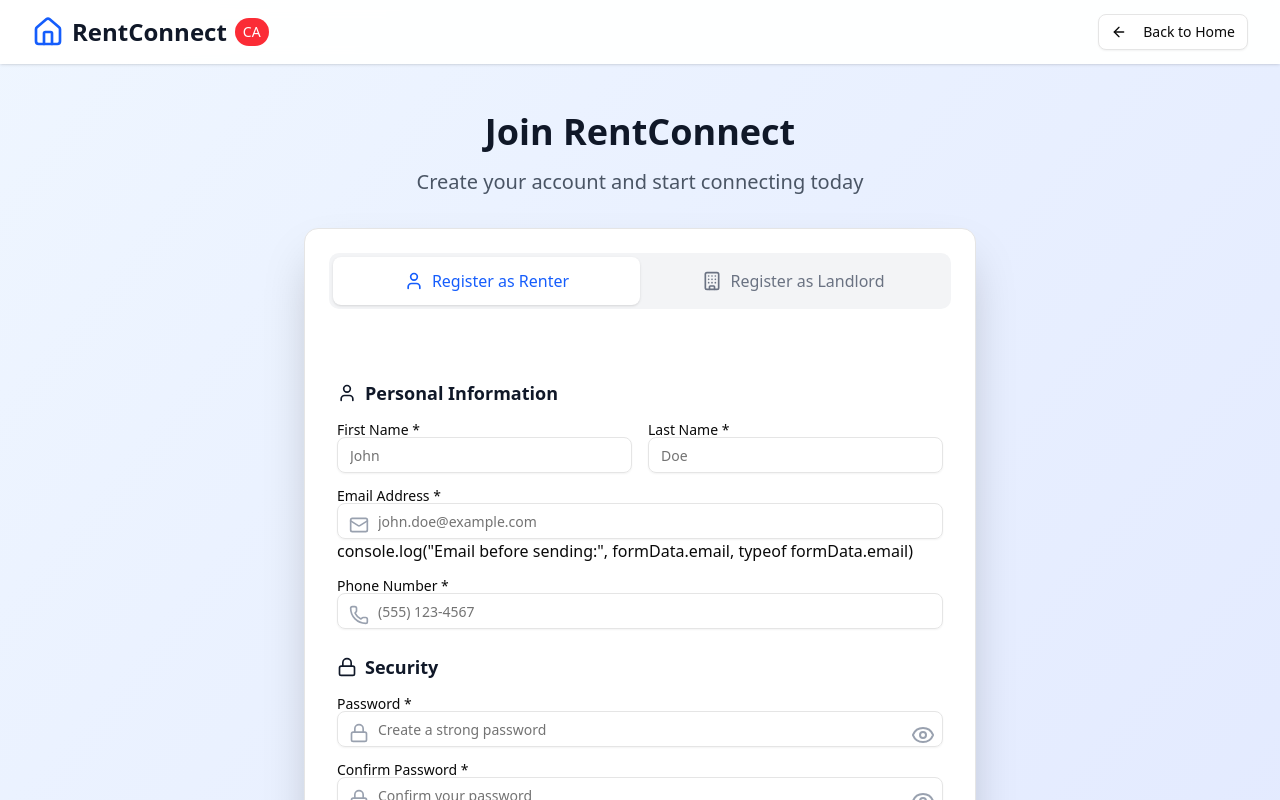
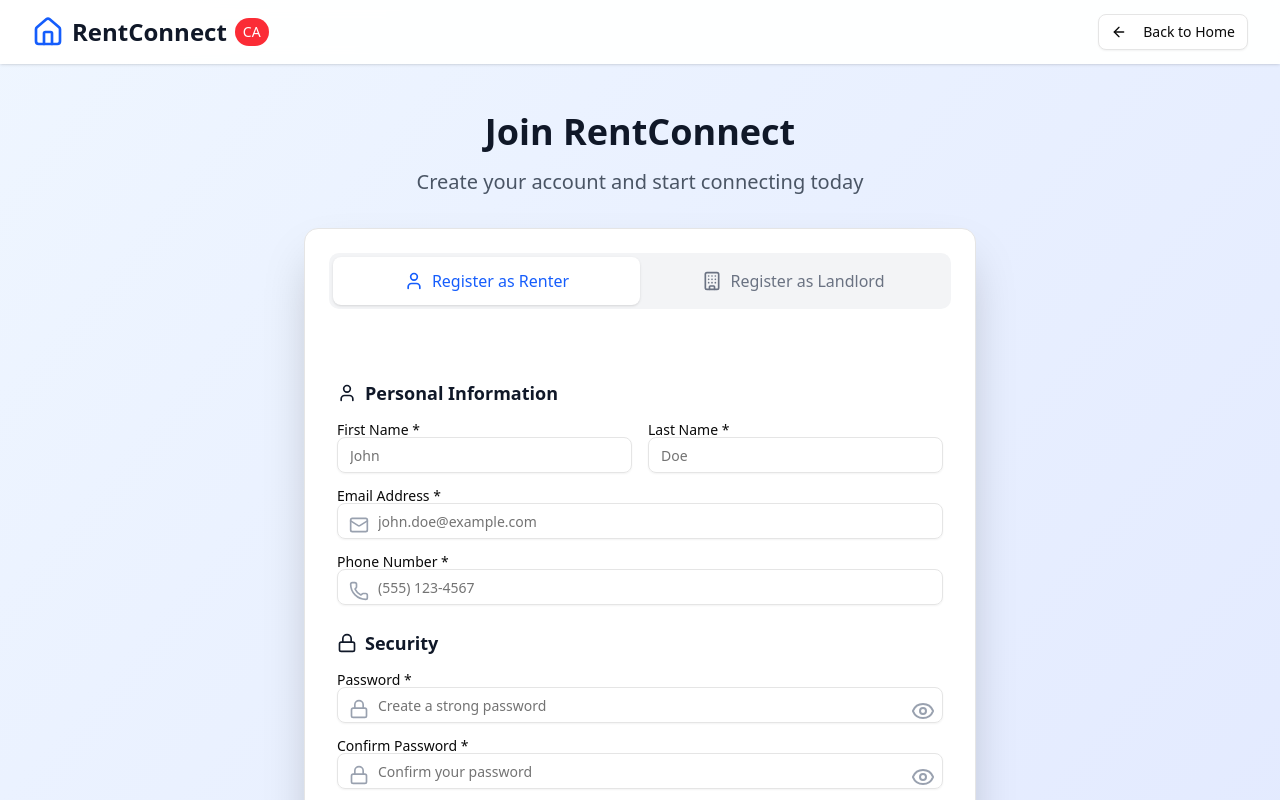
Before and after one commit to rkohli77/canadian-rental-platform, a Next.js app: page /register in a window 1280 px wide. Shown: the top 800 px of the page. Built offline with nearby package versions, Linux system fonts and the light colour scheme.

Commit message:
Removed console.log

```diff
--- a/src/app/register/page.tsx
+++ b/src/app/register/page.tsx
@@ -23,7 +23,7 @@
   CreditCard,
   Shield
 } from 'lucide-react'
-import { supabase } from '@/lib/db'
+// import { supabase } from '@/lib/db'
 
 interface FormData {
   firstName: string
@@ -294,7 +294,6 @@
                         className={`pl-10 ${errors.email ? 'border-red-500' : ''}`}
                         placeholder="john.doe@example.com"
                       />
-                      console.log("Email before sending:", formData.email, typeof formData.email)
                     </div>
                     {errors.email && <p className="text-red-500 text-sm mt-1">{errors.email}</p>}
                   </div>
```
